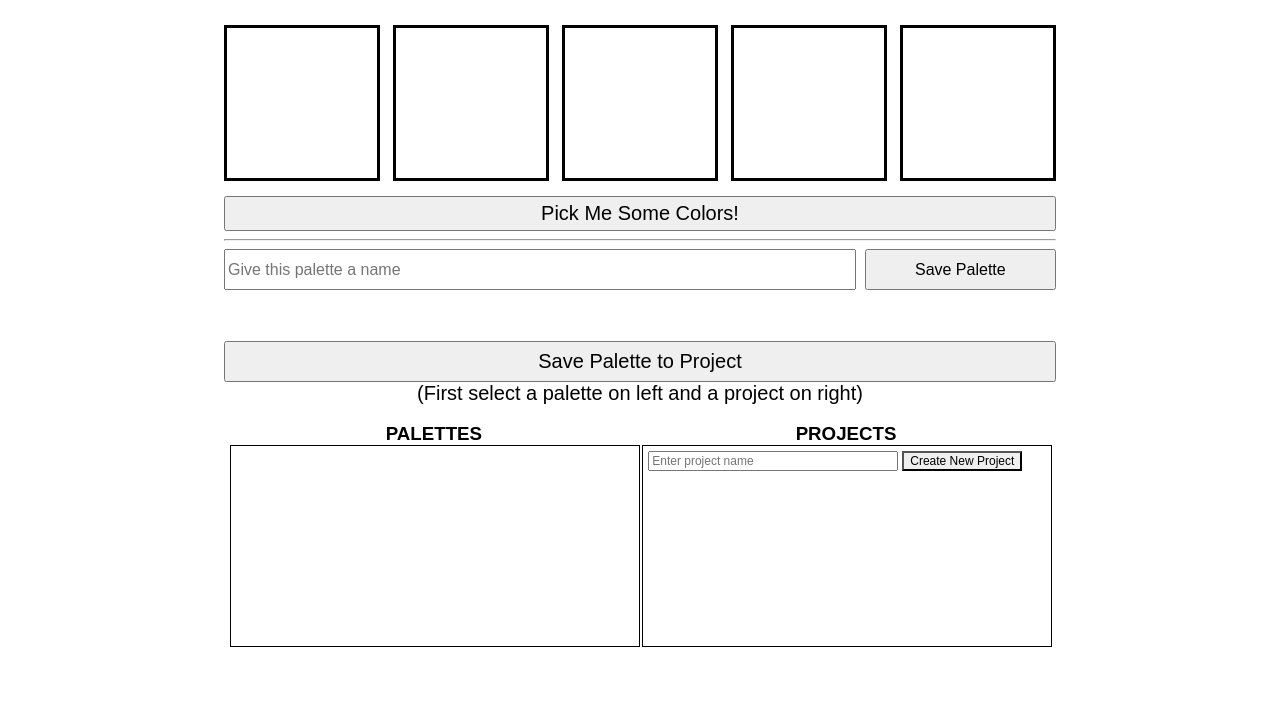
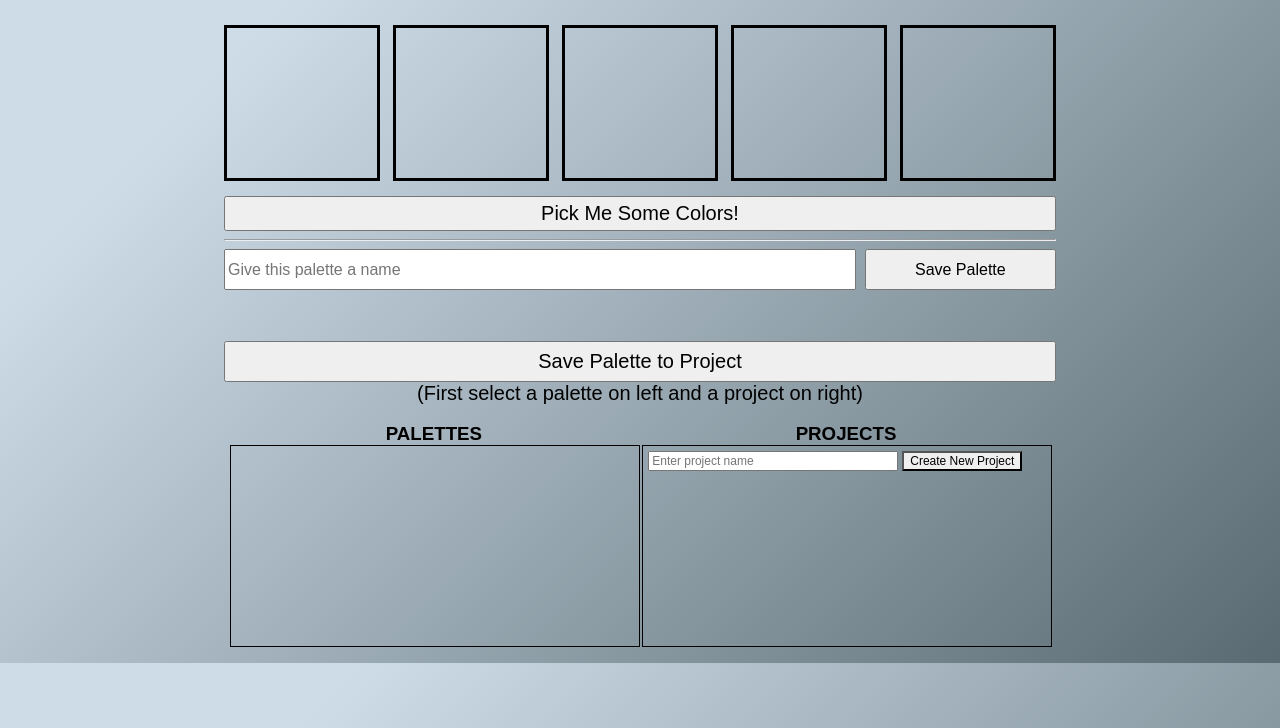
Before and after one commit to hdechat/Palette-Picker, a website: page public/index.html in a window 1280 px wide. Shown: the part 72-800 px from the top of the page. Drawn offline with nearby package versions, Linux system fonts and the light colour scheme; no server answers.

Commit message:
Add background gradient

```diff
--- a/public/styles.css
+++ b/public/styles.css
@@ -1,4 +1,9 @@
 body {
+  background: #cedce7;
+  background: -moz-linear-gradient(-45deg, #cedce7 18%, #596a72 100%);
+  background: -webkit-linear-gradient(-45deg, #cedce7 18%,#596a72 100%);
+  background: linear-gradient(135deg, #cedce7 18%,#596a72 100%);
+  filter: progid:DXImageTransform.Microsoft.gradient( startColorstr='#cedce7', endColorstr='#596a72',GradientType=1 );
   margin: auto;
   text-align: center;
   width: 65vw;
```
